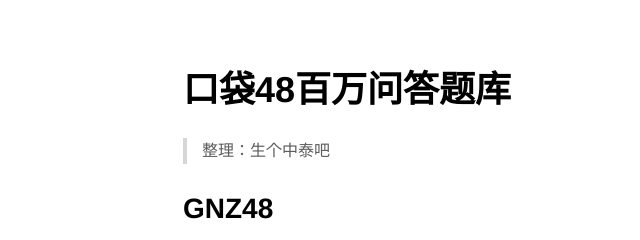
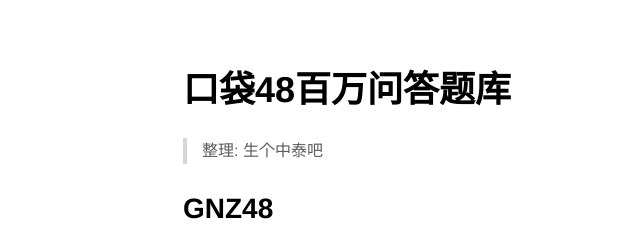
Before and after one commit to HenryGentry/pocket48answers, a plain HTML site: page index.html in a window 1280 px wide. Shown: the top 240 px of the page, 0-640 px from the left. Drawn offline with nearby package versions, Linux system fonts and the light colour scheme; some packages are replaced by stand-ins of ours.

```diff
--- a/index.html
+++ b/index.html
@@ -222,7 +222,7 @@
       <h1 class="mume-header" id="%E5%8F%A3%E8%A2%8B48%E7%99%BE%E4%B8%87%E9%97%AE%E7%AD%94%E9%A2%98%E5%BA%93">口袋48百万问答题库</h1>
 
 <blockquote>
-<p>整理：生个中泰吧</p>
+<p>整理: 生个中泰吧</p>
 </blockquote>
 <h2 class="mume-header" id="gnz48">GNZ48</h2>
 
```
Also changed, not shown: README.png (added), 1 other file.
